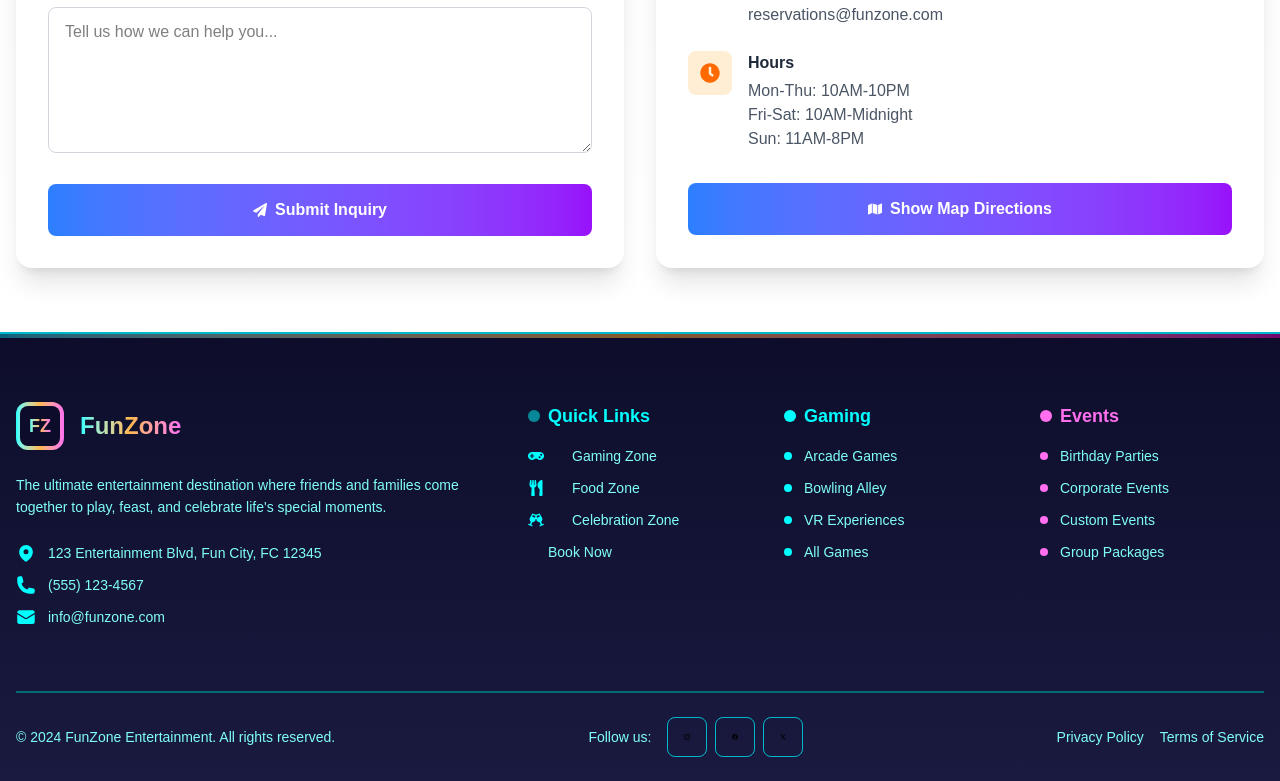
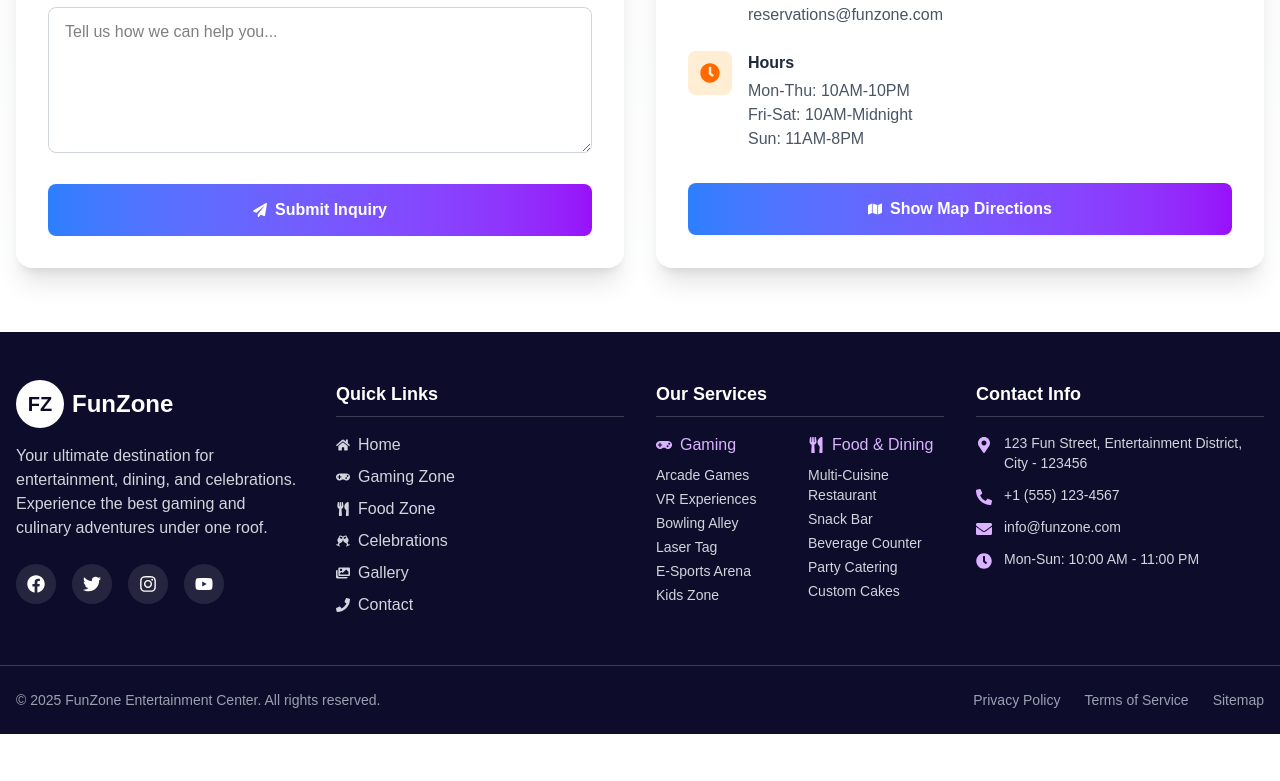
Before and after one commit to NAMOJINAANAM/frontend, a Next.js app: page / in a window 1280 px wide. Shown: the part 7867-8648 px from the top of the page. After the commit the page ends 8601 px from the top, so only its background shows below. Built offline with nearby package versions, Linux system fonts and the light colour scheme.

Commit message:
added some sections

```diff
--- a/src/components/layout/Footer.tsx
+++ b/src/components/layout/Footer.tsx
@@ -1,211 +1,255 @@
-"use client";
+'use client';
 
-import Button from "@/components/ui/button";
+import Link from 'next/link';
 import {
-  HiMapPin,
-  HiPhone,
-  HiEnvelope,
-  HiArrowRight
-} from "react-icons/hi2";
-import { FaInstagram, FaFacebook, FaGamepad, FaUtensils, FaGlassCheers } from "react-icons/fa";
-import { FaXTwitter } from "react-icons/fa6";
+  FaHome,
+  FaGamepad,
+  FaUtensils,
+  FaGlassCheers,
+  FaImages,
+  FaPhone,
+  FaFacebook,
+  FaTwitter,
+  FaInstagram,
+  FaYoutube,
+  FaMapMarkerAlt,
+  FaPhoneAlt,
+  FaEnvelope,
+  FaClock
+} from 'react-icons/fa';
 
 const Footer = () => {
+  const currentYear = new Date().getFullYear();
+
   const quickLinks = [
-    { name: "Gaming Zone", href: "#gaming", icon: FaGamepad },
-    { name: "Food Zone", href: "#food", icon: FaUtensils },
-    { name: "Celebration Zone", href: "#celebrations", icon: FaGlassCheers },
-    { name: "Book Now", href: "#book" },
+    { name: "Home", href: "/", icon: FaHome },
+    { name: "Gaming Zone", href: "/gaming", icon: FaGamepad },
+    { name: "Food Zone", href: "/food", icon: FaUtensils },
+    { name: "Celebrations", href: "/celebrations", icon: FaGlassCheers },
+    { name: "Gallery", href: "/gallery", icon: FaImages },
+    { name: "Contact", href: "/contact", icon: FaPhone }
   ];
 
-  const gameLinks = [
-    { name: "Arcade Games", href: "#arcade" },
-    { name: "Bowling Alley", href: "#bowling" },
-    { name: "VR Experiences", href: "#vr" },
-    { name: "All Games", href: "#all-games" },
+  const gamingServices = [
+    "Arcade Games",
+    "VR Experiences",
+    "Bowling Alley",
+    "Laser Tag",
+    "E-Sports Arena",
+    "Kids Zone"
   ];
 
-  const eventLinks = [
-    { name: "Birthday Parties", href: "#birthdays" },
-    { name: "Corporate Events", href: "#corporate" },
-    { name: "Custom Events", href: "#custom" },
-    { name: "Group Packages", href: "#packages" },
+  const foodServices = [
+    "Multi-Cuisine Restaurant",
+    "Snack Bar",
+    "Beverage Counter",
+    "Party Catering",
+    "Custom Cakes"
+  ];
+
+  const contactInfo = [
+    {
+      icon: FaMapMarkerAlt,
+      text: "123 Fun Street, Entertainment District, City - 123456"
+    },
+    {
+      icon: FaPhoneAlt,
+      text: "+1 (555) 123-4567"
+    },
+    {
+      icon: FaEnvelope,
+      text: "info@funzone.com"
+    },
+    {
+      icon: FaClock,
+      text: "Mon-Sun: 10:00 AM - 11:00 PM"
+    }
+  ];
+
+  const socialLinks = [
+    { icon: FaFacebook, href: "#", color: "hover:text-blue-600" },
+    { icon: FaTwitter, href: "#", color: "hover:text-blue-400" },
+    { icon: FaInstagram, href: "#", color: "hover:text-pink-600" },
+    { icon: FaYoutube, href: "#", color: "hover:text-red-600" }
   ];
 
   return (
-    <footer className="bg-gradient-to-b from-[var(--gaming-bg-1)] to-[var(--gaming-bg-2)] border-t-2 border-[var(--gaming-border-1)]">
-      {/* Animated Top Border */}
-      <div className="h-1 bg-gradient-to-r from-[var(--gaming-border-1)] via-[var(--food-border-1)] to-[var(--celebration-border-1)] animate-pulse"></div>
-
+    <>
+      {/* Main Footer */}
+      <footer className="bg-[#0D0D2B] text-white">
+        {/* Newsletter Section */}
+        {/* <div className="bg-gradient-to-r from-purple-700 to-blue-700 py-8">
           <div className="container mx-auto px-4">
-        {/* Main Footer Content */}
-        <div className="py-16 grid md:grid-cols-2 lg:grid-cols-5 gap-8">
-          {/* Brand & Description */}
-          <div className="lg:col-span-2">
-            <div className="flex items-center mb-6">
-              <div className="flex items-center justify-center w-12 h-12 rounded-xl bg-gradient-to-r from-[var(--gaming-text-1)] via-[var(--food-text-1)] to-[var(--celebration-text-1)] p-1 mr-4">
-                <div className="w-full h-full bg-[var(--gaming-bg-1)] rounded-lg flex items-center justify-center">
-                  <span className="font-bold text-transparent bg-clip-text bg-gradient-to-r from-[var(--gaming-text-1)] via-[var(--food-text-1)] to-[var(--celebration-text-1)] text-lg">
-                    FZ
-                  </span>
+            <div className="flex flex-col lg:flex-row items-center justify-between">
+              <div className="text-center lg:text-left mb-6 lg:mb-0">
+                <h3 className="text-2xl font-bold mb-2">Stay Updated</h3>
+                <p className="text-white/90">Get the latest news and special offers from FunZone</p>
+              </div>
+              <div className="flex flex-col sm:flex-row gap-4 w-full lg:w-auto">
+                <input
+                  type="email"
+                  placeholder="Enter your email"
+                  className="px-4 py-3 rounded-full text-gray-800 w-full sm:w-64 focus:outline-none focus:ring-2 focus:ring-purple-500"
+                />
+                <button className="bg-white text-[#0D0D2B] px-6 py-3 rounded-full font-semibold hover:bg-gray-100 transition-colors">
+                  Subscribe
+                </button>
               </div>
             </div>
-              <span className="text-2xl font-bold bg-gradient-to-r from-[var(--gaming-text-1)] via-[var(--food-text-1)] to-[var(--celebration-text-1)] bg-clip-text text-transparent">
-                FunZone
-              </span>
           </div>
-            <p className="text-[var(--gaming-text-2)] mb-6 max-w-md text-sm leading-relaxed">
-              The ultimate entertainment destination where friends and families come together
-              to play, feast, and celebrate life's special moments.
+        </div> */}
+
+        {/* Main Footer Content */}
+        <div className="container mx-auto px-4 py-12">
+          <div className="grid grid-cols-1 md:grid-cols-2 lg:grid-cols-4 gap-8">
+            {/* Company Info */}
+            <div className="lg:col-span-1">
+              <div className="flex items-center space-x-2 mb-4">
+                <div className="w-12 h-12 rounded-full bg-white flex items-center justify-center">
+                  <span className="font-bold text-xl text-[#0D0D2B]">FZ</span>
+                </div>
+                <span className="font-bold text-2xl">FunZone</span>
+              </div>
+              <p className="text-gray-300 mb-6">
+                Your ultimate destination for entertainment, dining, and celebrations.
+                Experience the best gaming and culinary adventures under one roof.
               </p>
 
-            {/* Contact Info */}
-            <div className="space-y-3">
-              <div className="flex items-center gap-3 text-sm text-[var(--gaming-text-2)]">
-                <HiMapPin className="h-5 w-5 text-[var(--gaming-text-1)]" />
-                <span>123 Entertainment Blvd, Fun City, FC 12345</span>
-              </div>
-              <div className="flex items-center gap-3 text-sm text-[var(--gaming-text-2)]">
-                <HiPhone className="h-5 w-5 text-[var(--gaming-text-1)]" />
-                <a href="tel:+15551234567" className="hover:text-[var(--gaming-text-1)] transition-colors">
-                  (555) 123-4567
+              {/* Social Links - Hidden on mobile, shown on desktop */}
+              <div className="hidden md:flex space-x-4">
+                {socialLinks.map((social, index) => (
+                  <a
+                    key={index}
+                    href={social.href}
+                    className={`w-10 h-10 rounded-full bg-white/10 flex items-center justify-center transition-all duration-300 ${social.color} hover:scale-110`}
+                  >
+                    <social.icon size={18} />
                   </a>
-              </div>
-              <div className="flex items-center gap-3 text-sm text-[var(--gaming-text-2)]">
-                <HiEnvelope className="h-5 w-5 text-[var(--gaming-text-1)]" />
-                <a href="mailto:info@funzone.com" className="hover:text-[var(--gaming-text-1)] transition-colors">
-                  info@funzone.com
-                </a>
-              </div>
+                ))}
               </div>
             </div>
 
             {/* Quick Links */}
             <div>
-            <h3 className="font-semibold text-[var(--gaming-text-1)] mb-4 text-lg flex items-center">
-              <div className="w-3 h-3 bg-[var(--gaming-text-1)] rounded-full mr-2 animate-pulse"></div>
-              Quick Links
-            </h3>
-            <ul className="space-y-3">
-              {quickLinks.map((link) => {
-                const IconComponent = link.icon;
-                return (
-                  <li key={link.name}>
-                    <a
+              <h4 className="text-lg font-semibold mb-4 border-b border-white/20 pb-2">Quick Links</h4>
+              <ul className="space-y-2">
+                {quickLinks.map((link, index) => (
+                  <li key={index}>
+                    <Link
                       href={link.href}
-                      className="text-sm text-[var(--gaming-text-2)] hover:text-[var(--gaming-text-1)] transition-colors duration-200 flex items-center group"
+                      className="flex items-center text-gray-300 hover:text-white transition-colors group"
                     >
-                      {IconComponent && <IconComponent className="h-4 w-4 mr-2 text-[var(--gaming-text-1)]" />}
-                      <HiArrowRight className="h-3 w-3 mr-2 text-[var(--gaming-text-1)] opacity-0 group-hover:opacity-100 transition-opacity" />
+                      <link.icon className="mr-2 text-sm group-hover:scale-110 transition-transform" />
                       {link.name}
-                    </a>
-                  </li>
-                );
-              })}
-            </ul>
-          </div>
-
-          {/* Gaming */}
-          <div>
-            <h3 className="font-semibold text-[var(--gaming-text-1)] mb-4 text-lg flex items-center">
-              <div className="w-3 h-3 bg-[var(--gaming-text-1)] rounded-full mr-2"></div>
-              Gaming
-            </h3>
-            <ul className="space-y-3">
-              {gameLinks.map((link) => (
-                <li key={link.name}>
-                  <a
-                    href={link.href}
-                    className="text-sm text-[var(--gaming-text-2)] hover:text-[var(--gaming-text-1)] transition-colors duration-200 flex items-center group"
-                  >
-                    <div className="w-2 h-2 bg-[var(--gaming-text-1)] rounded-full mr-3 group-hover:animate-pulse"></div>
-                    {link.name}
-                  </a>
+                    </Link>
                   </li>
                 ))}
               </ul>
             </div>
 
-          {/* Events */}
+            {/* Services */}
+            <div className="md:col-span-2 lg:col-span-1">
+              <h4 className="text-lg font-semibold mb-4 border-b border-white/20 pb-2">Our Services</h4>
+              <div className="grid grid-cols-1 sm:grid-cols-2 gap-4">
                 <div>
-            <h3 className="font-semibold text-[var(--celebration-text-1)] mb-4 text-lg flex items-center">
-              <div className="w-3 h-3 bg-[var(--celebration-text-1)] rounded-full mr-2"></div>
-              Events
-            </h3>
-            <ul className="space-y-3">
-              {eventLinks.map((link) => (
-                <li key={link.name}>
-                  <a
-                    href={link.href}
-                    className="text-sm text-[var(--gaming-text-2)] hover:text-[var(--celebration-text-1)] transition-colors duration-200 flex items-center group"
-                  >
-                    <div className="w-2 h-2 bg-[var(--celebration-text-1)] rounded-full mr-3 group-hover:animate-pulse"></div>
-                    {link.name}
-                  </a>
+                  <h5 className="font-medium text-purple-300 mb-2 flex items-center">
+                    <FaGamepad className="mr-2" /> Gaming
+                  </h5>
+                  <ul className="space-y-1 text-sm text-gray-300">
+                    {gamingServices.map((service, index) => (
+                      <li key={index} className="hover:text-white transition-colors">
+                        {service}
+                      </li>
+                    ))}
+                  </ul>
+                </div>
+                <div>
+                  <h5 className="font-medium text-purple-300 mb-2 flex items-center">
+                    <FaUtensils className="mr-2" /> Food & Dining
+                  </h5>
+                  <ul className="space-y-1 text-sm text-gray-300">
+                    {foodServices.map((service, index) => (
+                      <li key={index} className="hover:text-white transition-colors">
+                        {service}
                       </li>
                     ))}
                   </ul>
                 </div>
               </div>
-
-        {/* Bottom Footer */}
-        <div className="py-6 border-t-2 border-[var(--gaming-border-2)]">
-          <div className="flex flex-col md:flex-row items-center justify-between gap-4">
-            {/* Copyright */}
-            <div className="text-sm text-[var(--gaming-text-2)] order-2 md:order-1">
-              © 2024 FunZone Entertainment. All rights reserved.
             </div>
 
-            {/* Social Links */}
-            <div className="flex items-center gap-4 order-1 md:order-2">
-              <span className="text-sm text-[var(--gaming-text-2)] hidden sm:block">Follow us:</span>
-              <div className="flex gap-2">
-                <Button
-                  variant="ghost"
-                  size="sm"
-                  className="hover:bg-[var(--gaming-text-1)] hover:text-[var(--gaming-bg-1)] transition-colors duration-300 rounded-full h-10 w-10 border border-[var(--gaming-border-1)]"
-                  aria-label="Instagram"
+            {/* Contact Info */}
+            <div>
+              <h4 className="text-lg font-semibold mb-4 border-b border-white/20 pb-2">Contact Info</h4>
+              <div className="space-y-3">
+                {contactInfo.map((item, index) => (
+                  <div key={index} className="flex items-start space-x-3">
+                    <item.icon className="text-purple-300 mt-1 flex-shrink-0" />
+                    <span className="text-gray-300 text-sm">{item.text}</span>
+                  </div>
+                ))}
+              </div>
+
+              {/* Social Links - Shown on mobile, hidden on desktop */}
+              <div className="mt-6 flex space-x-4 md:hidden justify-center">
+                {socialLinks.map((social, index) => (
+                  <a
+                    key={index}
+                    href={social.href}
+                    className={`w-10 h-10 rounded-full bg-white/10 flex items-center justify-center transition-all duration-300 ${social.color} hover:scale-110`}
                   >
-                  <FaInstagram className="h-5 w-5" />
-                </Button>
-                <Button
-                  variant="ghost"
-                  size="sm"
-                  className="hover:bg-[var(--gaming-text-1)] hover:text-[var(--gaming-bg-1)] transition-colors duration-300 rounded-full h-10 w-10 border border-[var(--gaming-border-1)]"
-                  aria-label="Facebook"
-                >
-                  <FaFacebook className="h-5 w-5" />
-                </Button>
-                <Button
-                  variant="ghost"
-                  size="sm"
-                  className="hover:bg-[var(--gaming-text-1)] hover:text-[var(--gaming-bg-1)] transition-colors duration-300 rounded-full h-10 w-10 border border-[var(--gaming-border-1)]"
-                  aria-label="Twitter"
-                >
-                  <FaXTwitter className="h-5 w-5" />
-                </Button>
+                    <social.icon size={18} />
+                  </a>
+                ))}
+              </div>
+            </div>
           </div>
         </div>
 
-            {/* Legal Links */}
-            <div className="flex gap-4 text-sm order-3">
-              <a
-                href="#privacy"
-                className="text-[var(--gaming-text-2)] hover:text-[var(--gaming-text-1)] transition-colors duration-200"
-              >
-                Privacy Policy
-              </a>
-              <a
-                href="#terms"
-                className="text-[var(--gaming-text-2)] hover:text-[var(--gaming-text-1)] transition-colors duration-200"
-              >
-                Terms of Service
-              </a>
+        {/* Bottom Footer */}
+        <div className="border-t border-white/20">
+          <div className="container mx-auto px-4 py-6">
+            <div className="flex flex-col md:flex-row items-center justify-between">
+              <p className="text-gray-400 text-sm text-center md:text-left mb-4 md:mb-0">
+                © {currentYear} FunZone Entertainment Center. All rights reserved.
+              </p>
+              <div className="flex space-x-6 text-sm text-gray-400">
+                <Link href="/privacy" className="hover:text-white transition-colors">Privacy Policy</Link>
+                <Link href="/terms" className="hover:text-white transition-colors">Terms of Service</Link>
+                <Link href="/sitemap" className="hover:text-white transition-colors">Sitemap</Link>
               </div>
             </div>
           </div>
         </div>
       </footer>
+
+      {/* Mobile Quick Action Bar - Only visible on small screens */}
+      <div className="lg:hidden bg-white border-t border-gray-200 py-3 px-4">
+        <div className="flex justify-between items-center">
+          <a href="tel:+15551234567" className="flex items-center space-x-2 text-[#0D0D2B]">
+            <FaPhoneAlt className="text-purple-600" />
+            <span className="text-sm font-medium">Call Now</span>
+          </a>
+          <a href="mailto:info@funzone.com" className="flex items-center space-x-2 text-[#0D0D2B]">
+            <FaEnvelope className="text-purple-600" />
+            <span className="text-sm font-medium">Email Us</span>
+          </a>
+          <a href="#map" className="flex items-center space-x-2 text-[#0D0D2B]">
+            <FaMapMarkerAlt className="text-purple-600" />
+            <span className="text-sm font-medium">Directions</span>
+          </a>
+        </div>
+      </div>
+
+      <style jsx>{`
+        @media (max-width: 768px) {
+          .container {
+            padding-left: 1rem;
+            padding-right: 1rem;
+          }
+        }
+      `}</style>
+    </>
   );
 };
 
```
Lines whose indentation alone changed are shown as unchanged.
